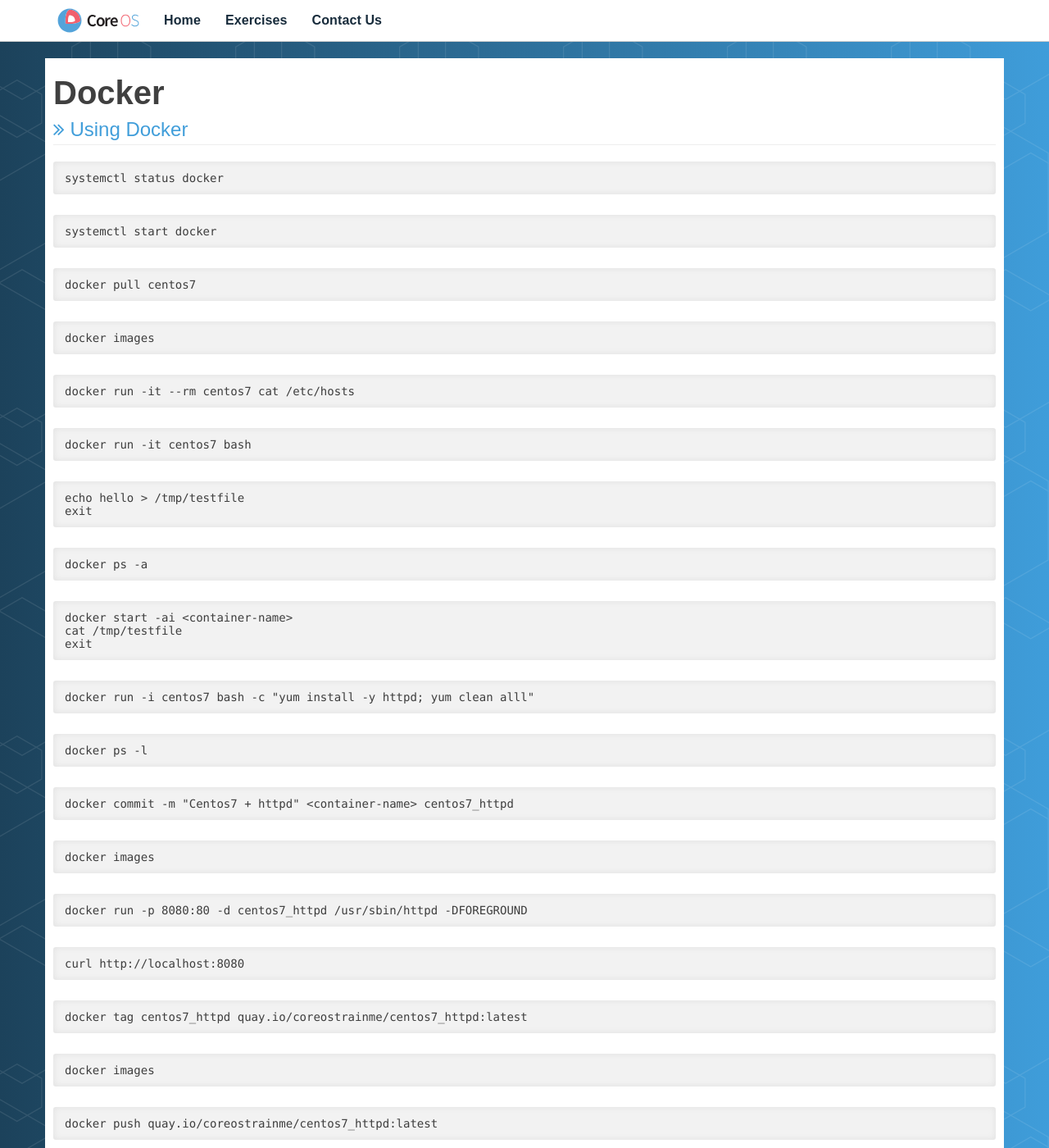
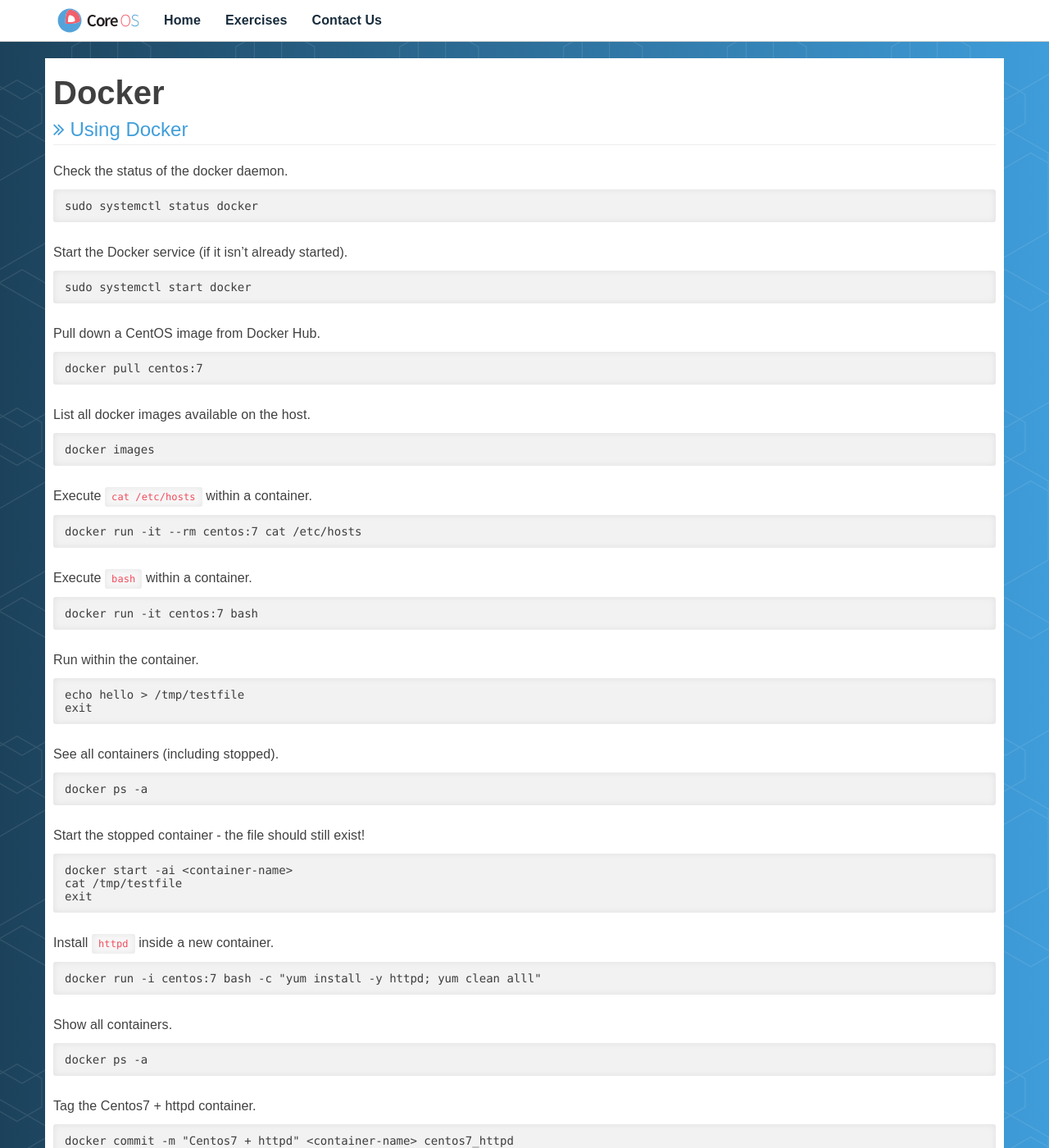
Before and after one commit to RedHatWorkshops/quay-workshop, a Jekyll site: the page built from content/labs/0010-docker.md, in a window 1280 px wide and 1400 px high. Shown: the whole window at 82% size. Built offline with Jekyll 4.4.1, drawn with Linux system fonts in a browser that asks for light colours; some of the changed text lies outside the part shown.

Commit message:
Update 0010-docker.md

````diff
--- a/content/labs/0010-docker.md
+++ b/content/labs/0010-docker.md
@@ -5,38 +5,56 @@ permalink: /lab/docker/usingdocker/
 module: Docker
 ---
 
+Check the status of the docker daemon.
+
 ```
-systemctl status docker
+sudo systemctl status docker
 ```
 
+Start the Docker service (if it isn't already started).
+
 ```
-systemctl start docker
+sudo systemctl start docker
 ```
 
+Pull down a CentOS image from Docker Hub.
+
 ```
-docker pull centos7
+docker pull centos:7
 ```
+
+List all docker images available on the host.
 
 ```
 docker images
 ```
 
+Execute `cat /etc/hosts` within a container.
+
 ```
-docker run -it --rm centos7 cat /etc/hosts
+docker run -it --rm centos:7 cat /etc/hosts
 ```
 
+Execute `bash` within a container.
+
 ```
-docker run -it centos7 bash
+docker run -it centos:7 bash
 ```
+
+Run within the container.
 
 ```
 echo hello > /tmp/testfile
 exit
 ```
 
+See all containers (including stopped).
+
 ```
 docker ps -a
 ```
+
+Start the stopped container - the file should still exist!
 
 ```
 docker start -ai <container-name>
@@ -44,42 +62,62 @@ cat /tmp/testfile
 exit
 ```
 
+Install `httpd` inside a new container.
+
 ```
-docker run -i centos7 bash -c "yum install -y httpd; yum clean alll"
+docker run -i centos:7 bash -c "yum install -y httpd; yum clean alll"
 ```
 
+Show all containers.
+
 ```
-docker ps -l
+docker ps -a
 ```
+
+Tag the Centos7 + httpd container.
 
 ```
 docker commit -m "Centos7 + httpd" <container-name> centos7_httpd
 ```
 
+Confirm a new image exists.
+
 ```
 docker images
 ```
+
+Run a new container that listens on 8080 on the host and forwards to 80 in the container.
 
 ```
 docker run -p 8080:80 -d centos7_httpd /usr/sbin/httpd -DFOREGROUND
 ```
 
+Confirm httpd is responding.
+
 ```
 curl http://localhost:8080
 ```
+
+Tag the container image with a new name.
 
 ```
 docker tag centos7_httpd quay.io/coreostrainme/centos7_httpd:latest
 ```
 
+List docker images
+
 ```
 docker images
 ```
+
+Push the container to the registry.
 
 ```
 docker push quay.io/coreostrainme/centos7_httpd:latest
 ```
 
+Output the image locally as a tarball.
+
 ```
 docker save --output=rhel_httpd-latest.tar centos7_httpd
 ```
````
